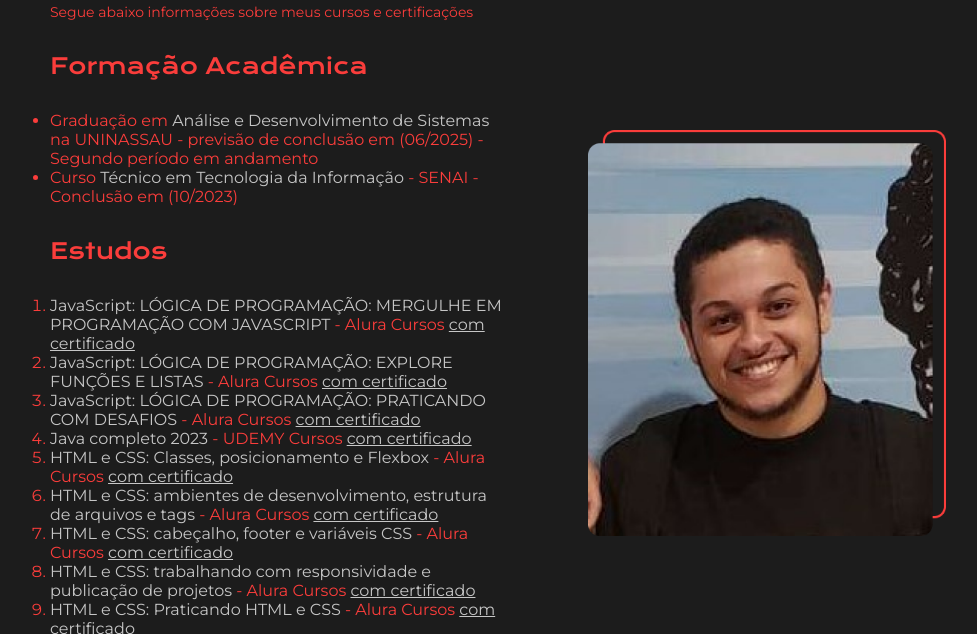
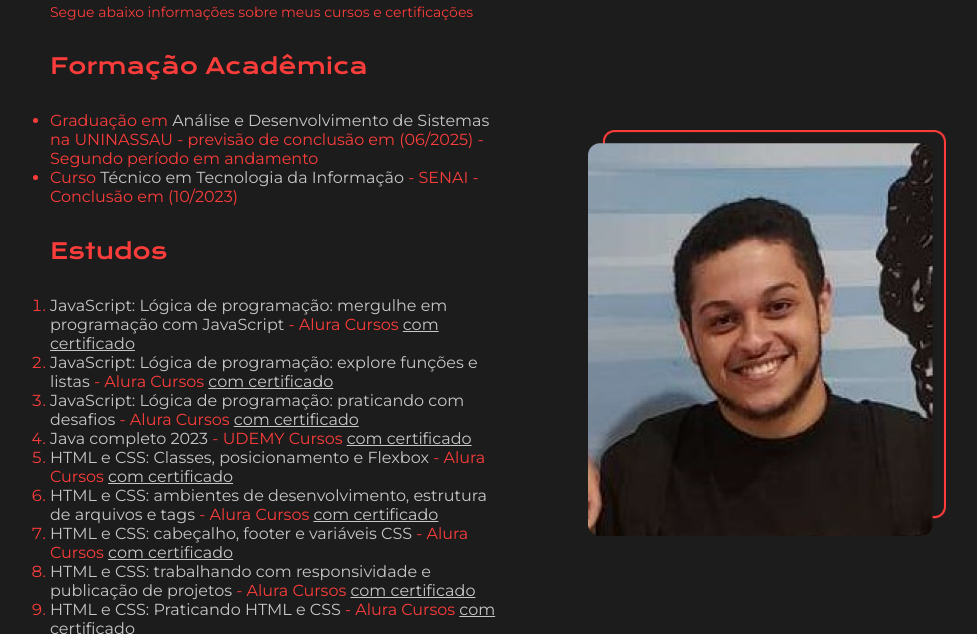
Before and after one commit to nickdiegao/Projeto-HTML---ALURA, a plain HTML site: page curriculo.html in a window 1280 px wide. Shown: the part 156-790 px from the top of the page, without its empty margins (142-1119 px from the left). Drawn offline with Linux system fonts and the light colour scheme.

Commit message:
Mudança na formatação do texto

```diff
--- a/curriculo.html
+++ b/curriculo.html
@@ -33,9 +33,10 @@
             <h2>Estudos</h2>
 
             <ol class="apresentacao-lista">
-                <li class="apresentacao-lista-conteudo"><span class="front">JavaScript: LÓGICA DE PROGRAMAÇÃO: MERGULHE EM PROGRAMAÇÃO COM JAVASCRIPT</span> -  Alura Cursos <a href="https://cursos.alura.com.br/certificate/322f5eae-7a30-4500-8630-b3e89c2b5c57?lang=pt_BR" class="link-simples" target="_blank">com certificado</a></li>
-                <li class="apresentacao-lista-conteudo"><span class="front">JavaScript: LÓGICA DE PROGRAMAÇÃO: EXPLORE FUNÇÕES E LISTAS</span> -  Alura Cursos <a href="https://cursos.alura.com.br/certificate/9714a9d2-b26a-4952-83e3-3e595fcdd6fe?lang=pt_BR" class="link-simples" target="_blank">com certificado</a></li>
-                <li class="apresentacao-lista-conteudo"><span class="front">JavaScript: LÓGICA DE PROGRAMAÇÃO: PRATICANDO COM DESAFIOS</span> -  Alura Cursos <a href="https://cursos.alura.com.br/certificate/e95e7a8d-36f2-4a1d-a98a-21d20ede3607?lang=pt_BR" class="link-simples" target="_blank">com certificado</a></li>
+                <li class="apresentacao-lista-conteudo"><span class="front">JavaScript: Lógica de programação: mergulhe em programação com JavaScript</span> -  Alura Cursos <a href="https://cursos.alura.com.br/certificate/322f5eae-7a30-4500-8630-b3e89c2b5c57?lang=pt_BR" class="link-simples" target="_blank">com certificado</a></li>
+                <li class="apresentacao-lista-conteudo"><span class="front">JavaScript: Lógica de programação: explore funções e listas</span> -  Alura Cursos <a href="https://cursos.alura.com.br/certificate/9714a9d2-b26a-4952-83e3-3e595fcdd6fe?lang=pt_BR" class="link-simples" target="_blank">com certificado</a></li>
+                <li class="apresentacao-lista-conteudo"><span class="front">JavaScript: Lógica de programação: praticando com desafios
+                </span> -  Alura Cursos <a href="https://cursos.alura.com.br/certificate/e95e7a8d-36f2-4a1d-a98a-21d20ede3607?lang=pt_BR" class="link-simples" target="_blank">com certificado</a></li>
                 <li class="apresentacao-lista-conteudo"><span class="front">Java completo 2023</span> - UDEMY Cursos <a href="https://www.udemy.com/certificate/UC-d764f81d-dc2b-404f-8abf-699b68e44391/" class="link-simples" target="_blank">com certificado</a></li>
                 <li class="apresentacao-lista-conteudo"><span class="front">HTML e CSS: Classes, posicionamento e Flexbox</span> - Alura Cursos <a href="https://cursos.alura.com.br/certificate/6d31733b-f18a-47b6-885f-69aec5932367?lang=pt_BR" class="link-simples" target="_blank">com certificado</a></li>
                 <li class="apresentacao-lista-conteudo"><span class="front">HTML e CSS: ambientes de desenvolvimento, estrutura de arquivos e tags</span> - Alura Cursos <a href="https://cursos.alura.com.br/certificate/8d008590-cf33-4efe-8309-ce8212a70bbf?lang=pt_BR" class="link-simples" target="_blank">com certificado</a></li>
```
